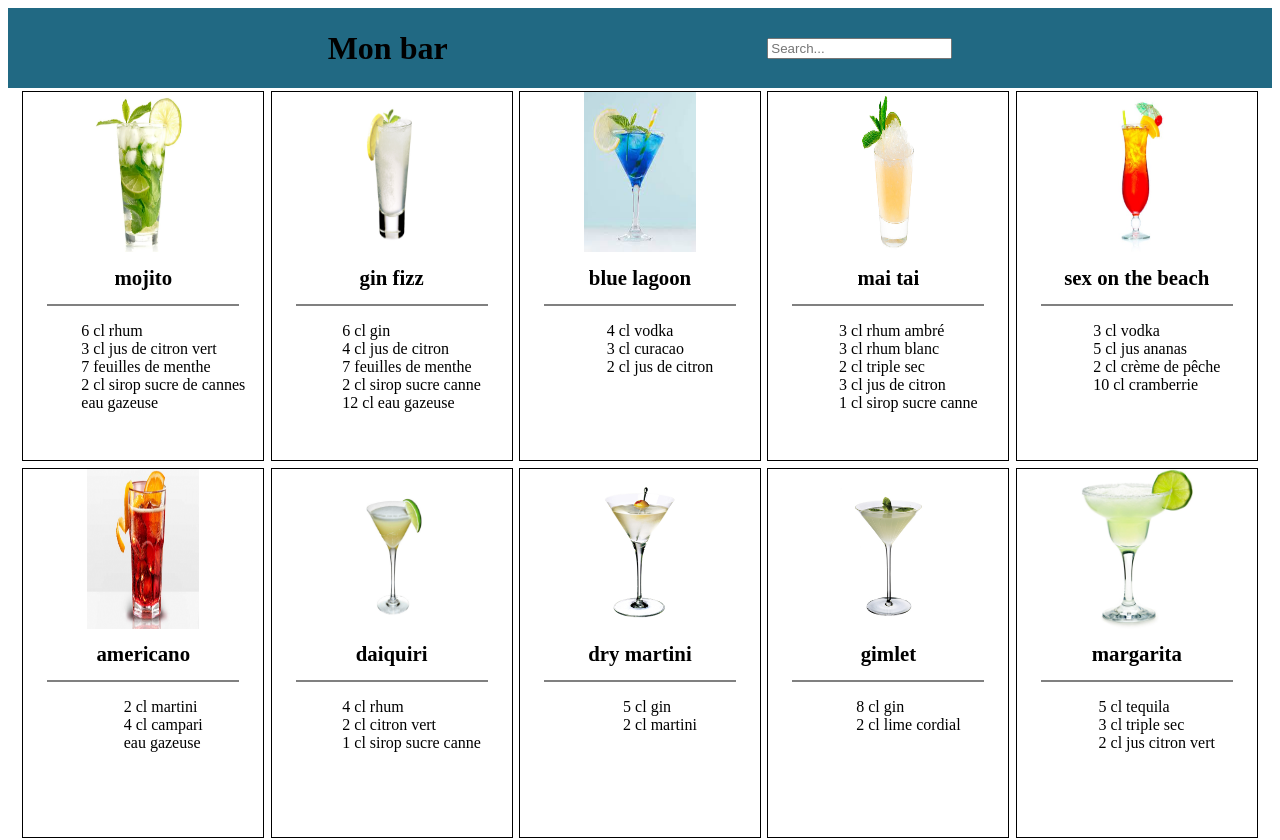
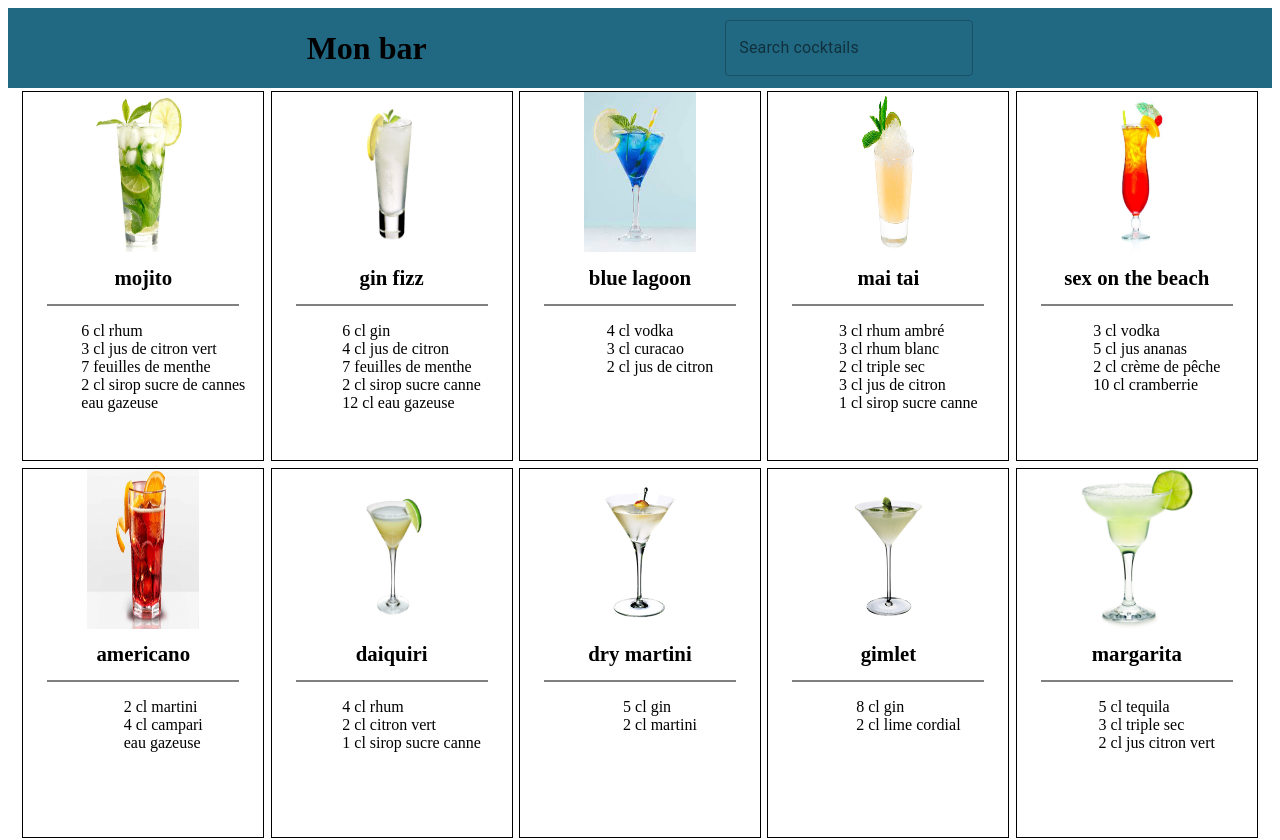
Before and after one commit to BenGex31/CocktailBar, a React (Create React App) app: page / in a window 1280 px wide. Shown: the top 840 px of the page. Built offline with nearby package versions, Linux system fonts and the light colour scheme.

Commit message:
Update AppBar.js
Replace react input by material ui TextField component

```diff
--- a/src/Components/AppBar/AppBar.js
+++ b/src/Components/AppBar/AppBar.js
@@ -6,8 +6,11 @@ export function AppBar(props) {
   return (
     <div className="AppBar">
       <h1>Mon bar</h1>
-      <input
-        placeholder="Search..."
+      <TextField
+        id="outlined-basic"
+        label="Search cocktails"
+        variant="outlined"
+        color="secondary"
         onChange={(event) => {
           props.filter(event.target.value);
         }}
```
